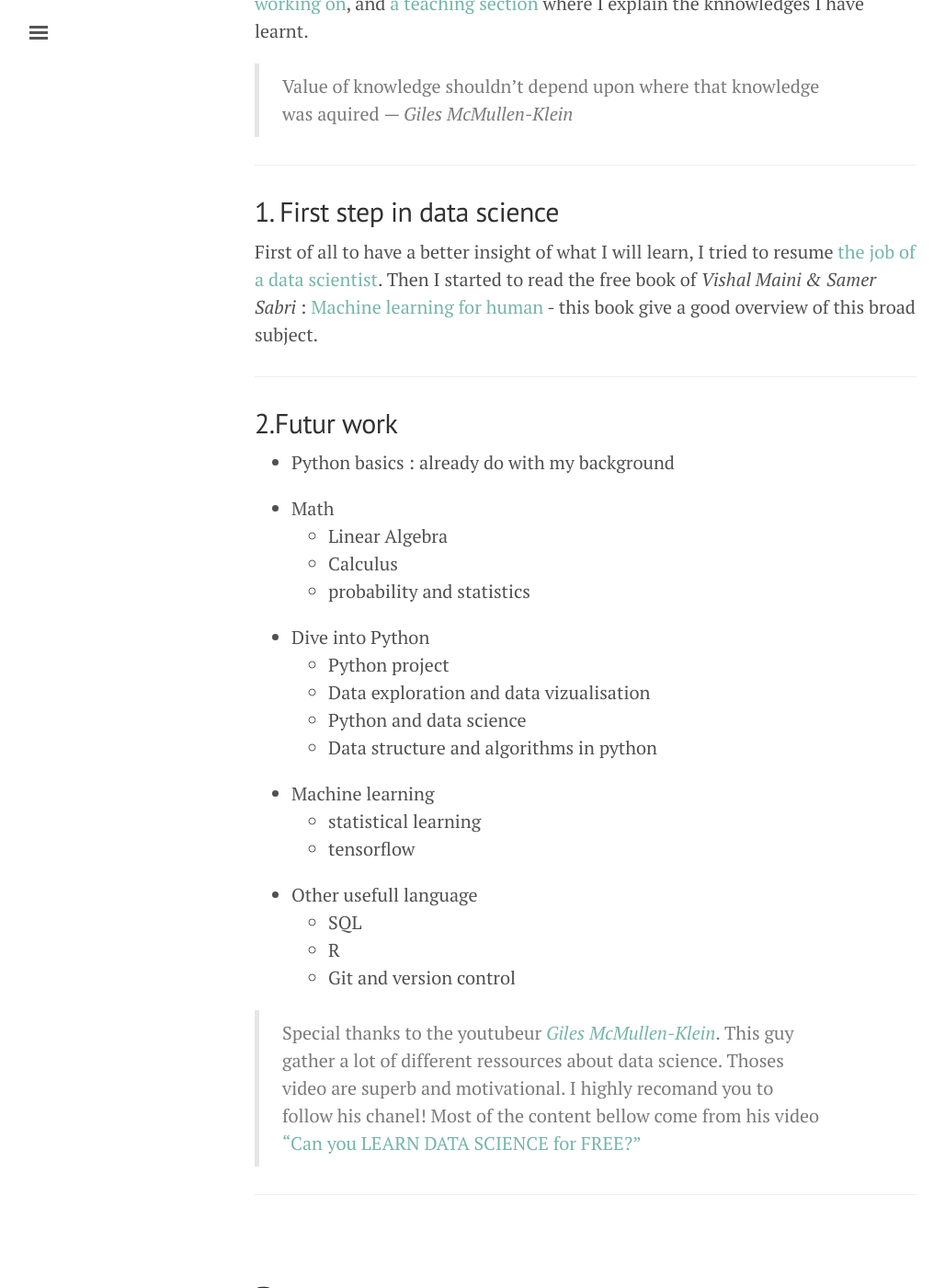
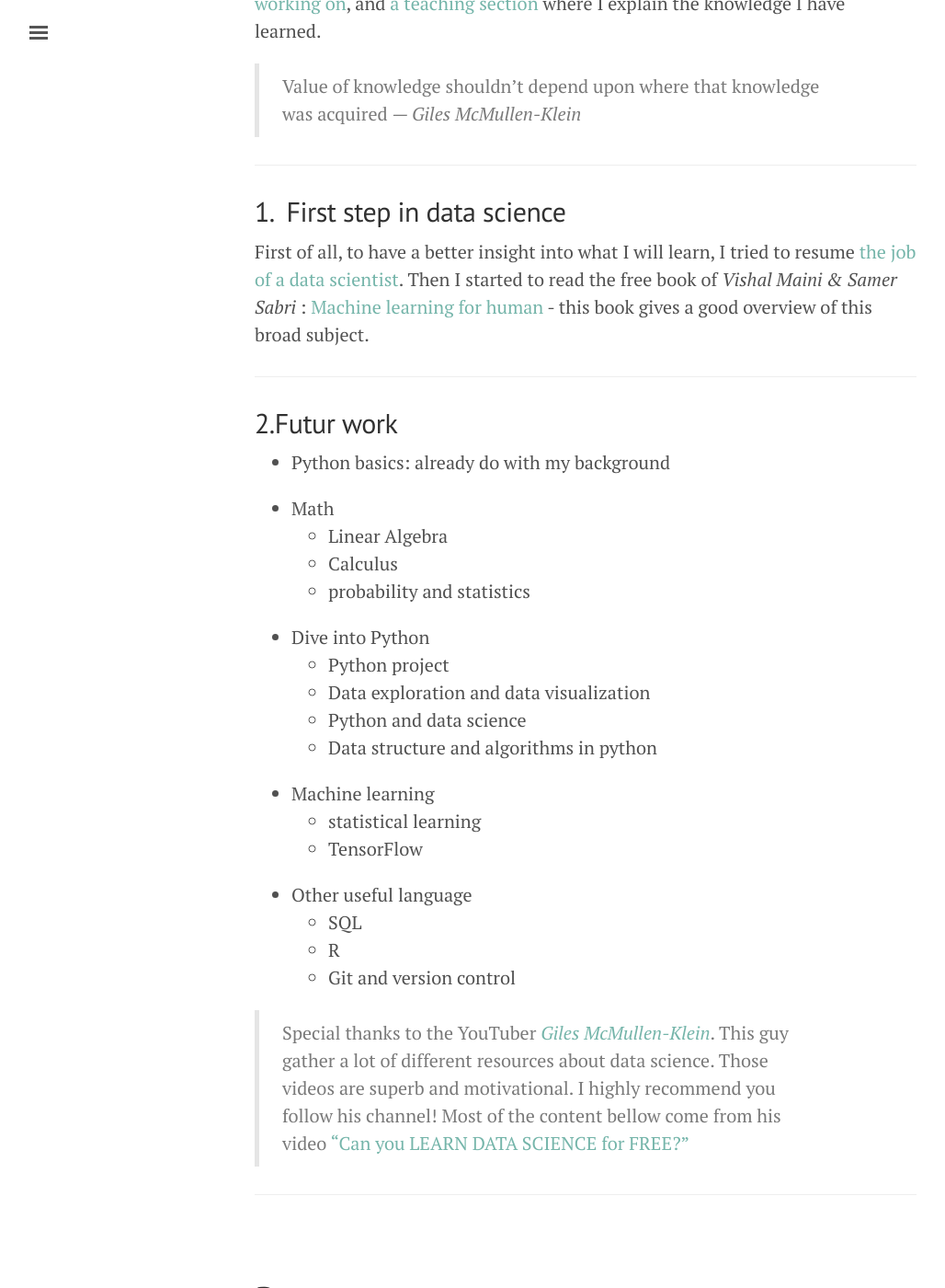
Before and after one commit to axelearning/my_blog, a Jekyll site: the page built from index.markdown, in a window 1280 px wide and 1400 px high, scrolled down 343 px. Shown: the whole window at 92% size, without its empty margins (3-1031 px from the left). Built offline with Jekyll 4.4.1, drawn with Linux system fonts in a browser that asks for light colours; some of the changed text lies outside the part shown.

Commit message:
Text correction

```diff
--- a/index.markdown
+++ b/index.markdown
@@ -1,21 +1,23 @@
 ---
 layout: default
 ---
- <h1>Welcome to my blog</h1>
-Hey, here you can follow my progress in data science. Just bellow you will find **the learning path** I am following. I will update that path as I discover more content. Of course it is not an exhaustive list.
+<h1>Welcome to my blog</h1>
+Hey, here you can follow my progress in data science. Just bellow you will find **the learning path** I am following. I will update that path as I discover more content. Of course, it is not an exhaustive list.
 
-You can also find in the sidebar a section where I gather all [the projects I am working on]({{site.url}}/my_blog/project), and [a teaching section]({{site.url}}/my_blog/teaching) where I explain the knnowledges I have learnt.
+You can also find in the sidebar a section where I gather all [the projects I am working on]({{site.url}}/my_blog/project), and [a teaching section]({{site.url}}/my_blog/teaching) where I explain the knowledge I have learned.
 
-> Value of knowledge shouldn't depend upon where that knowledge was aquired <cite>&mdash; Giles McMullen-Klein</cite>
+> Value of knowledge shouldn't depend upon where that knowledge was acquired <cite>&mdash; Giles McMullen-Klein</cite>
 
 <hr>
 
-## 1.  First step in data science
-First of all to have a better insight of what I will learn, I tried to resume [the job of a data scientist](first_article). Then I started to read the free book of *Vishal Maini & Samer Sabri* : [Machine learning for human](https://everythingcomputerscience.com/books/Machine%20Learning%20for%20Humans.pdf) - this book give a good overview  of this broad subject.
+## 1.  First step in data science
+First of all, to have a better insight into what I will learn, I tried to resume [the job of a data scientist](first_article). Then I started to read the free book of *Vishal Maini & Samer Sabri* : [Machine learning for human](https://everythingcomputerscience.com/books/Machine%20Learning%20for%20Humans.pdf) - this book gives a good overview of this broad subject.
+
 <hr>
 
 ## 2.Futur work
-- Python basics  : already do with my background
+
+- Python basics: already do with my background
 
 - Math
   * Linear Algebra
@@ -24,21 +26,20 @@ First of all to have a better insight of what I will learn, I tried to resume [t
 
 - Dive into Python
   * Python project
-  * Data exploration and data vizualisation
+  * Data exploration and data visualization
   * Python and data science
   * Data structure and algorithms in python
 
 - Machine learning
   * statistical learning
-  * tensorflow
+  * TensorFlow
 
-- Other usefull language
+- Other useful language
   * SQL
   * R
   * Git and version control
 
-
-> Special thanks to the youtubeur [*Giles McMullen-Klein*](https://www.youtube.com/channel/UC68KSmHePPePCjW4v57VPQg). This guy gather a lot of different ressources about data science. Thoses video are superb and motivational. I highly recomand you to follow his chanel! Most of the content bellow come from his video ["Can you LEARN DATA SCIENCE for FREE?"](https://www.youtube.com/watch?v=eTxyviU0Ddo&feature=share&fbclid=IwAR1Ldib0ETlVNsHHEt_TU99SMggVk_AKFvCfd0Zm-THIN7K33spV6-ayTxY)
+> Special thanks to the YouTuber [*Giles McMullen-Klein*](https://www.youtube.com/channel/UC68KSmHePPePCjW4v57VPQg). This guy gather a lot of different resources about data science. Those videos are superb and motivational. I highly recommend you follow his channel! Most of the content bellow come from his video ["Can you LEARN DATA SCIENCE for FREE?"](https://www.youtube.com/watch?v=eTxyviU0Ddo&feature=share&fbclid=IwAR1Ldib0ETlVNsHHEt_TU99SMggVk_AKFvCfd0Zm-THIN7K33spV6-ayTxY)
 
 <hr>
 <br>
```
Also changed, not shown: about.md (+4 -5 lines), project.md (+1 -1 lines), teaching.md (+1 -1 lines), 6 other files.
